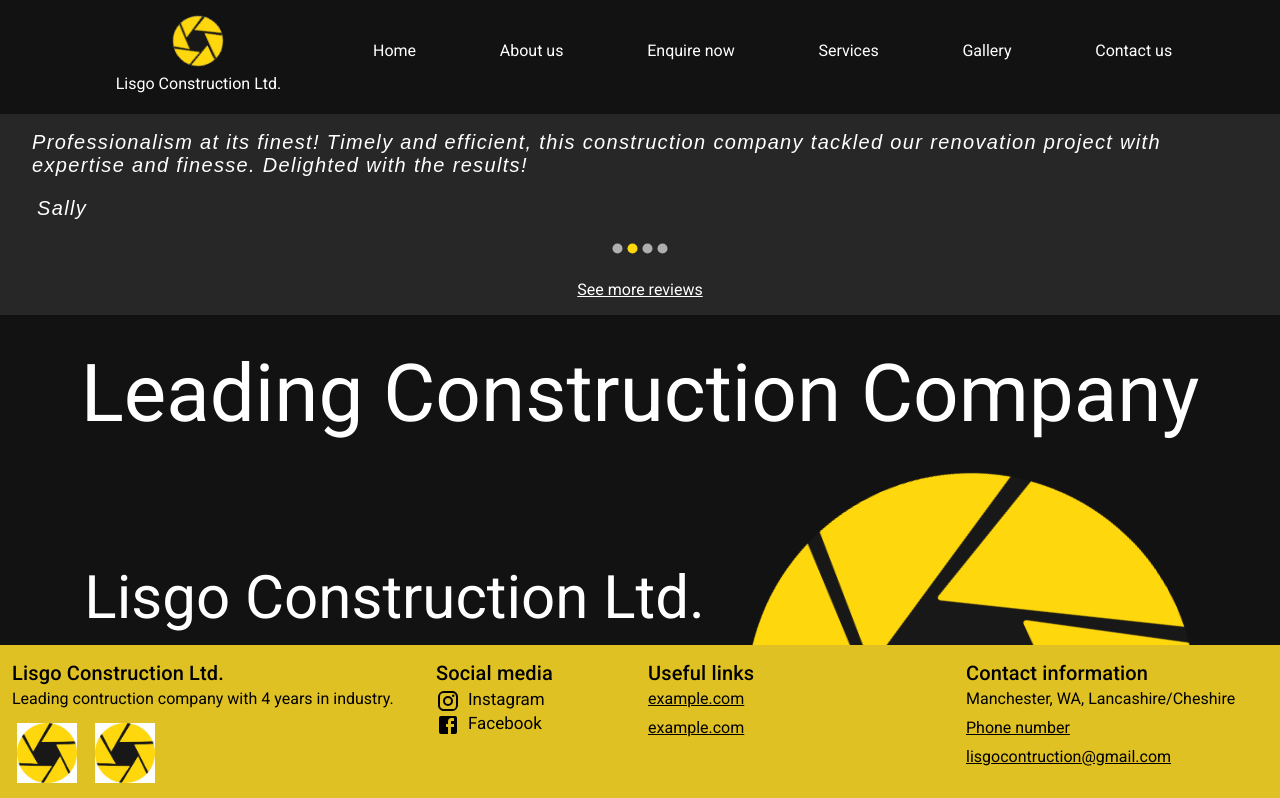
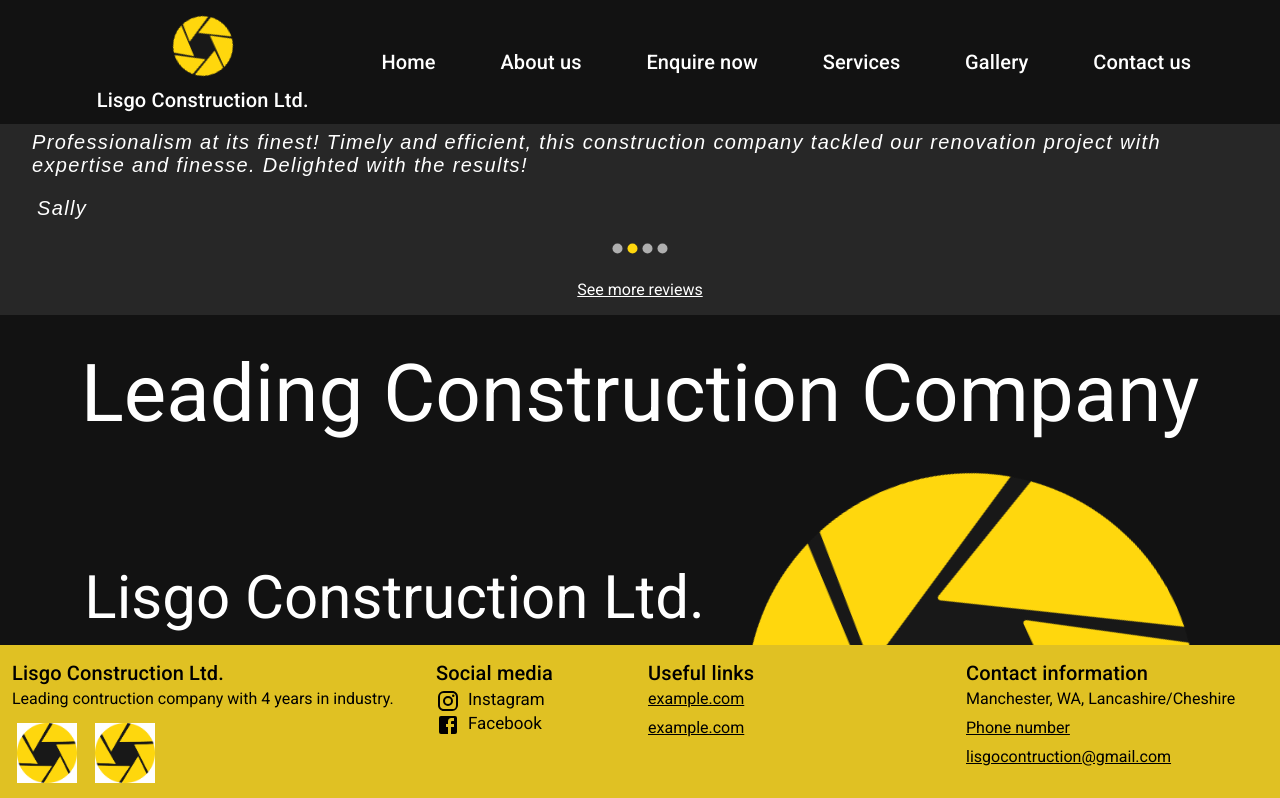
Before and after one commit to taldav8598/LisgoConstructionLtdWebsite, a React (Vite) app in the folder client/: page / in a window 1280 px wide. Shown: the top 798 px of the page. Built offline with nearby package versions, Linux system fonts and the light colour scheme; no server answers.

Commit message:
fix: to navigation increased typography size

```diff
--- a/client/src/Navigation.css
+++ b/client/src/Navigation.css
@@ -38,8 +38,8 @@
 
 .LisgoLogo {
   display: flex;
-    height: 50px;
-    width: 50px;
+  height: 60px;
+  width: 60px;
   border-radius: 50%;
   margin: 0.5em;
   animation: rotate 10s linear infinite;
--- a/client/src/Navigation.jsx
+++ b/client/src/Navigation.jsx
@@ -1,30 +1,87 @@
-import { Container, Link } from "@mui/material";
+import { Container, Link, Typography } from "@mui/material";
 import "./Navigation.css";
-import LisgoLogo from "./assets/LisgoLogo.jpg";
 
 export default function Navigation() {
   return (
     <Container className="navigation-container">
       <div className="LisgoLogoContainer">
-        <img className="LisgoLogo" src={LisgoLogo} />
-        <p className="Lisgo-Logo-Heading">Lisgo Construction Ltd.</p>
+        <svg
+          className="LisgoLogo"
+          xmlns="http://www.w3.org/2000/svg"
+          width="1000"
+          height="1000"
+          fill="none"
+          viewBox="0 0 1000 1000"
+        >
+          <mask
+            id="a"
+            width="1000"
+            height="1000"
+            x="0"
+            y="0"
+            maskUnits="userSpaceOnUse"
+            style={{ "mask-type": "alpha" }}
+          >
+            <circle cx="500" cy="500" r="500" fill="#181818" />
+          </mask>
+          <g mask="url(#a)">
+            <circle cx="500" cy="500" r="500" fill="#181818" />
+            <path
+              fill="#FFD70D"
+              d="M693.696-173.017c2.291-3.718 7.661-3.821 10.092-.193l320.752 478.578c2.64 3.943-.13 9.248-4.87 9.339l-622.949 11.924c-4.746.091-7.713-5.105-5.224-9.146zM556.781-33.11c4.348.41 6.815 5.182 4.636 8.967L274.004 475.166c-2.368 4.114-8.349 3.979-10.529-.238L-22.683-78.532c-2.18-4.216 1.167-9.175 5.893-8.728zM43.392 165.624c2.541-3.553 7.905-3.286 10.082.5l287.121 499.477c2.365 4.116-.759 9.218-5.5 8.983l-622.294-30.89c-4.741-.235-7.344-5.622-4.582-9.483zM3.731 701.856c-1.732-4.01 1.263-8.468 5.63-8.379l576.002 11.682c4.746.096 7.506 5.405 4.859 9.345l-347.47 517.176c-2.647 3.94-8.605 3.39-10.488-.97zm411.925 360.224c-4.336-.53-6.672-5.37-4.39-9.09l300.886-491.307c2.48-4.048 8.455-3.751 10.52.524L993.67 1123.24c2.065 4.28-1.417 9.14-6.129 8.57zm236.78-699.139c-1.982-3.892.725-8.53 5.089-8.718l575.595-24.703c4.74-.203 7.83 4.92 5.44 9.02L924.426 876.617c-2.393 4.099-8.374 3.928-10.528-.302z"
+            />
+          </g>
+        </svg>
+        <Typography className="Lisgo-Logo-Heading" variant="h6">
+          Lisgo Construction Ltd.
+        </Typography>
       </div>
-      <Link href="#home" className="navigation-link" underline="hover">
+      <Link
+        href="#home"
+        className="navigation-link"
+        underline="hover"
+        variant="h6"
+      >
         Home
       </Link>
-      <Link href="#about-us" className="navigation-link" underline="hover">
+      <Link
+        href="#about-us"
+        className="navigation-link"
+        underline="hover"
+        variant="h6"
+      >
         About us
       </Link>
-      <Link href="#enquire" className="navigation-link" underline="hover">
+      <Link
+        href="#enquire"
+        className="navigation-link"
+        underline="hover"
+        variant="h6"
+      >
         Enquire now
       </Link>
-      <Link href="#services" className="navigation-link" underline="hover">
+      <Link
+        href="#services"
+        className="navigation-link"
+        underline="hover"
+        variant="h6"
+      >
         Services
       </Link>
-      <Link href="#gallery" className="navigation-link" underline="hover">
+      <Link
+        href="#gallery"
+        className="navigation-link"
+        underline="hover"
+        variant="h6"
+      >
         Gallery
       </Link>
-      <Link href="#contact-us" className="navigation-link" underline="hover">
+      <Link
+        href="#contact-us"
+        className="navigation-link"
+        underline="hover"
+        variant="h6"
+      >
         Contact us
       </Link>
     </Container>
```
Lines whose indentation alone changed are shown as unchanged.
